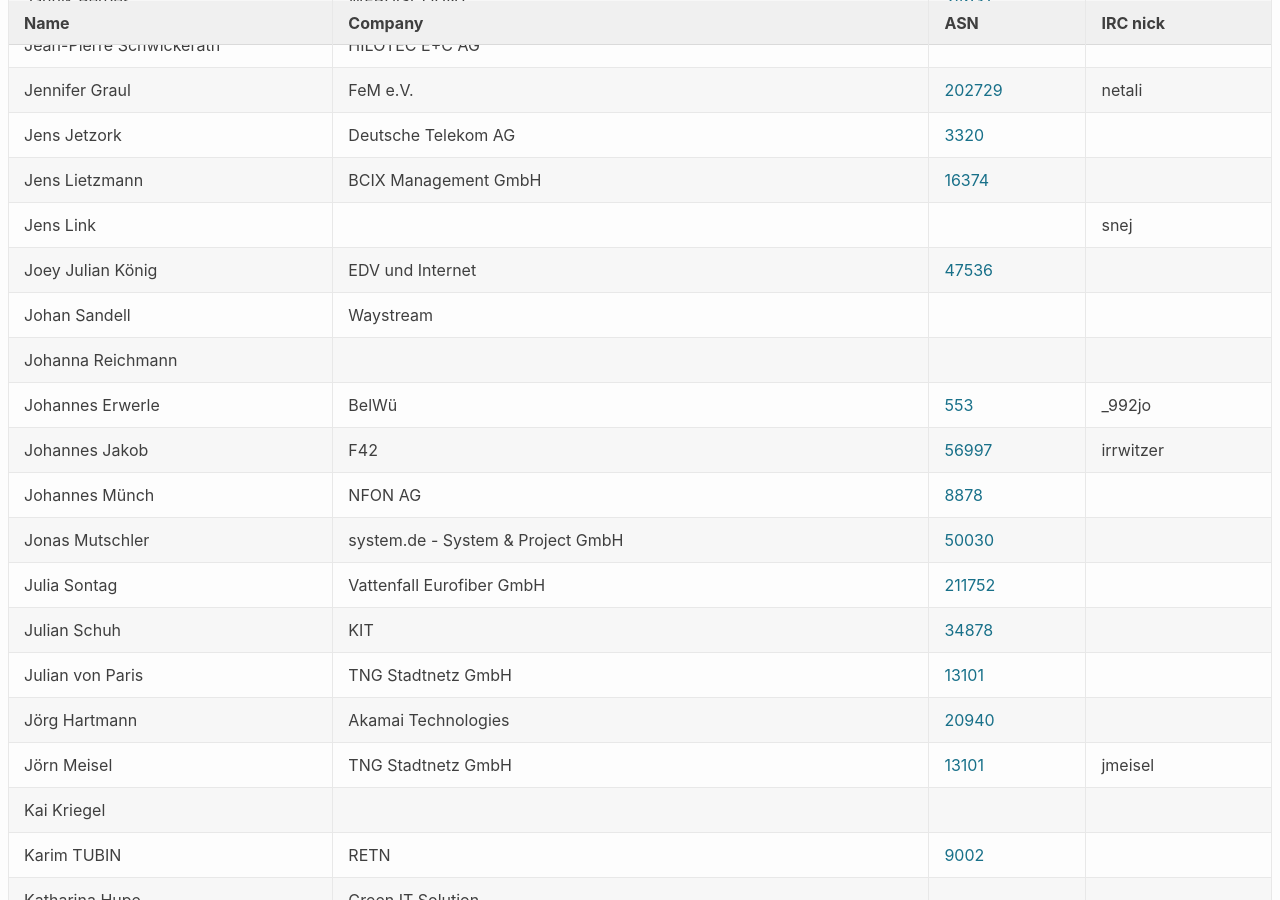
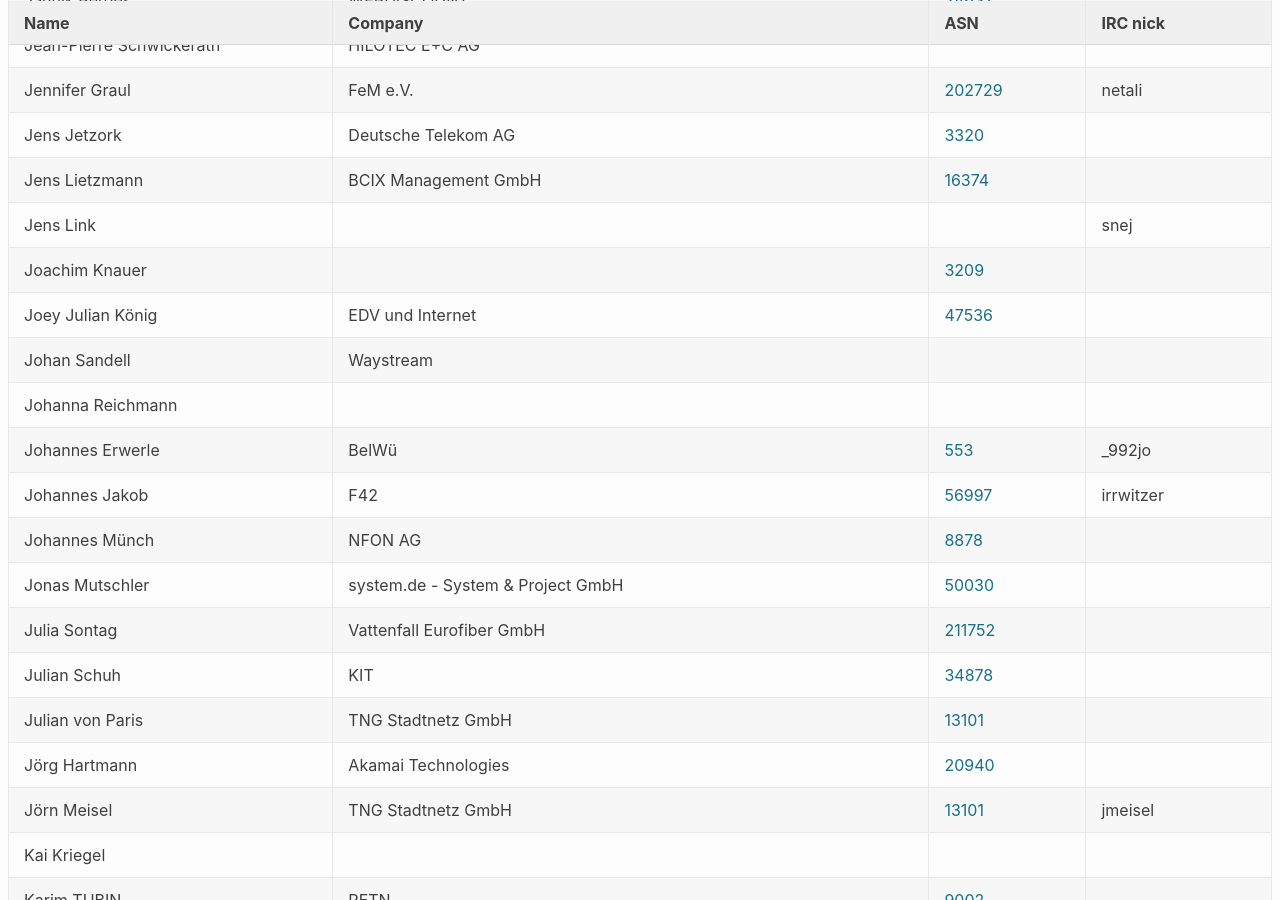
Before and after one commit to denog/pretix-attendeelist, a Jekyll site: the page built from denog15/index.md, in a window 1280 px wide and 900 px high, scrolled down 6364 px. Built offline with Jekyll 4.4.1, drawn with Linux system fonts in a browser that asks for light colours.

Commit message:
Latest data: Thu Oct 26 15:28:02 UTC 2023

```diff
--- a/_data/attendees_denog15_onsite.json
+++ b/_data/attendees_denog15_onsite.json
@@ -858,6 +858,12 @@
     "asn": null
   },
   {
+    "name": "Joachim Knauer",
+    "company": null,
+    "irc": null,
+    "asn": "3209"
+  },
+  {
     "name": "Joey Julian König",
     "company": "EDV und Internet",
     "irc": null,
```
